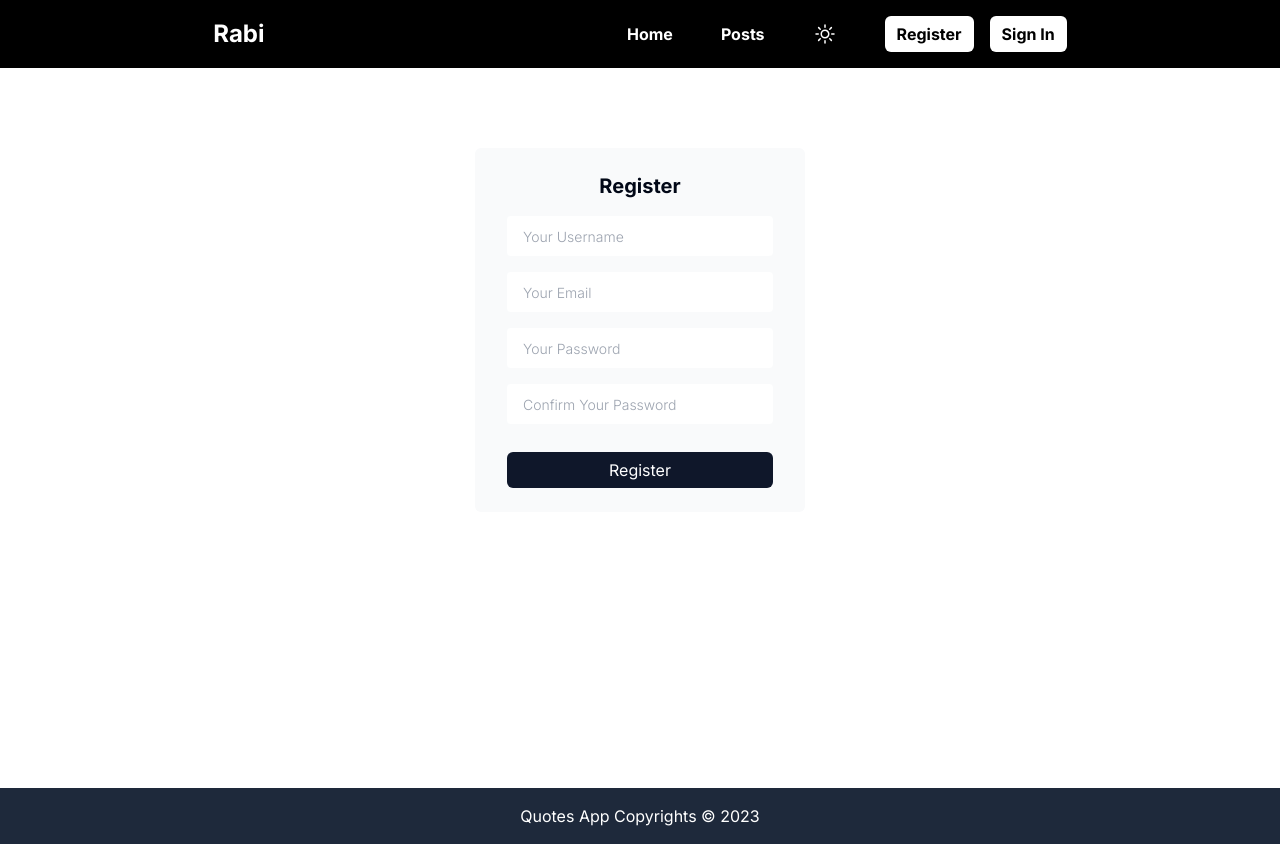
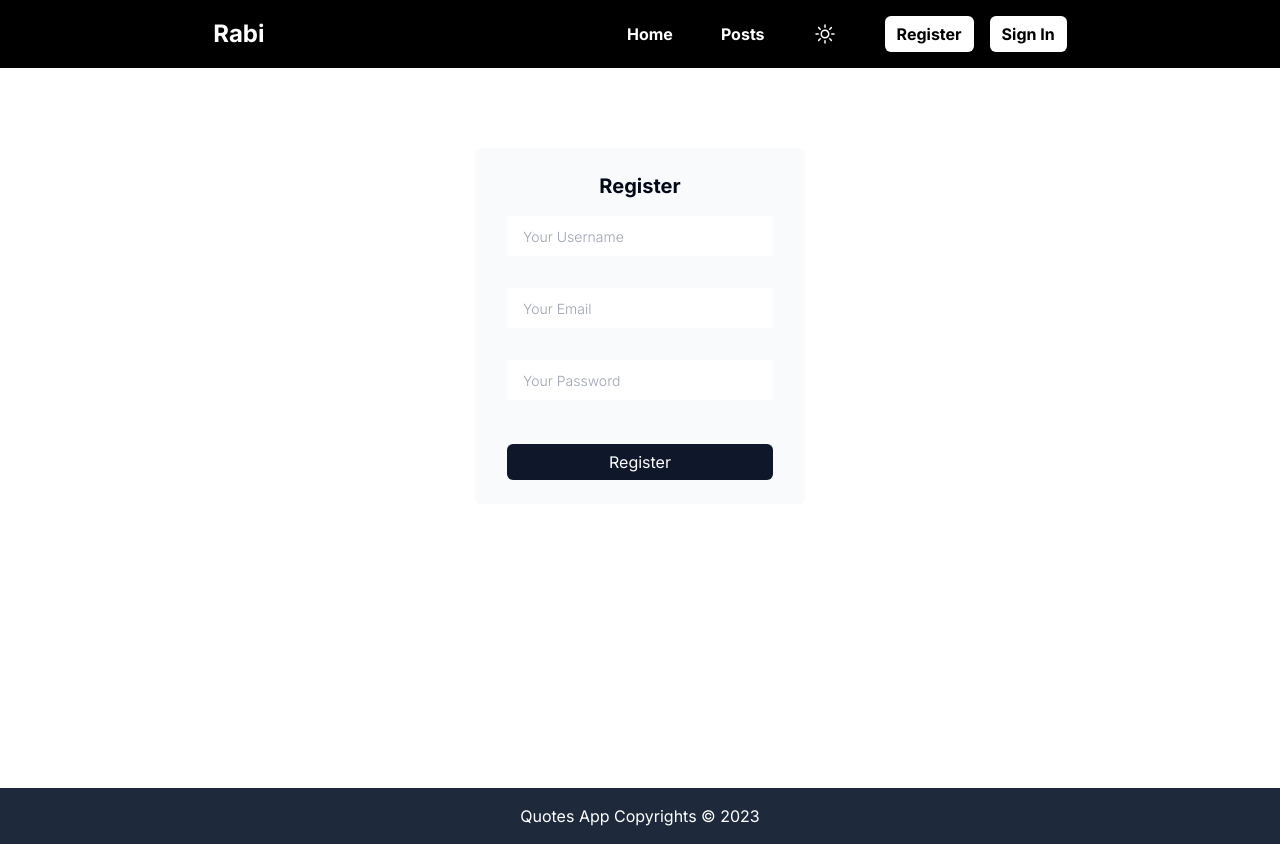
Before and after one commit to MuhammadRabi/auth-demo, a Next.js app: page /register in a window 1280 px wide. Built offline with nearby package versions, Linux system fonts and the light colour scheme.

Commit message:
implement zod in register form

```diff
--- a/components/RegisterForm.tsx
+++ b/components/RegisterForm.tsx
@@ -1,28 +1,29 @@
 "use client"
 
+import { formSchema } from "@/models/validations"
 import { FieldValues, SubmitHandler, useForm } from "react-hook-form"
-
-type Inputs = {
-  username: string
-  email: string
-  password: string
-  confirmPassword: string
-}
+import { z } from "zod"
+import { zodResolver } from "@hookform/resolvers/zod"
 
 const RegisterForm = () => {
+  zodResolver
+  type FormInputs = z.infer<typeof formSchema>
+
   const {
     register,
     handleSubmit,
     formState: { errors },
-  } = useForm<Inputs>()
+  } = useForm<FormInputs>({
+    resolver: zodResolver(formSchema),
+  })
 
-  const onSubmit: SubmitHandler<Inputs> = (data: FieldValues) =>
+  const onSubmit: SubmitHandler<FormInputs> = (data: FieldValues) =>
     console.log(data)
 
   return (
     <form
       onSubmit={handleSubmit(onSubmit)}
-      className="flex flex-col max-w-sm gap-4 bg-gray-50 dark:bg-zinc-950 rounded-md p-6 px-8"
+      className="flex flex-col max-w-md gap-4 bg-gray-50 dark:bg-zinc-950 rounded-md p-6 px-8"
     >
       <p className="capitalize text-center text-xl font-bold">register</p>
       <input
@@ -30,17 +31,32 @@ const RegisterForm = () => {
         {...register("username")}
         placeholder="your username"
       />
+      {errors && (
+        <p className="text-red-500 text-xs px-2 font-semibold">
+          {errors.username?.message}
+        </p>
+      )}
       <input type="email" {...register("email")} placeholder="your email" />
+      {errors && (
+        <p className="text-red-500 text-xs  px-2 font-semibold">
+          {errors.email?.message}
+        </p>
+      )}
       <input
         type="password"
         {...register("password")}
         placeholder="your password"
       />
-      <input
+      {errors && (
+        <p className="text-red-500 text-xs  px-2 font-semibold">
+          {errors.password?.message}
+        </p>
+      )}
+      {/* <input
         type="password"
         {...register("confirmPassword")}
         placeholder="confirm your password"
-      />
+      /> */}
       <button type="submit">Register</button>
     </form>
   )
--- /dev/null
+++ b/models/validations.ts
@@ -0,0 +1,7 @@
+import { z } from "zod"
+
+export const formSchema = z.object({
+  username: z.string().min(3, { message: "must be at least 3 characters" }),
+  email: z.string().email({ message: "Invalid email address" }),
+  password: z.string().min(6, { message: "must be at least 6 characters" }),
+})
--- a/package.json
+++ b/package.json
@@ -9,6 +9,7 @@
     "lint": "next lint"
   },
   "dependencies": {
+    "@hookform/resolvers": "^3.3.4",
     "@radix-ui/react-alert-dialog": "^1.0.5",
     "@radix-ui/react-slot": "^1.0.2",
     "@types/node": "20.5.7",
@@ -31,6 +32,7 @@
     "tailwind-merge": "^2.2.2",
     "tailwindcss": "3.3.3",
     "tailwindcss-animate": "^1.0.7",
-    "typescript": "5.2.2"
+    "typescript": "5.2.2",
+    "zod": "^3.22.4"
   }
 }
```
Also changed, not shown: 1 other file (tests, documents, lock files or other folders).
